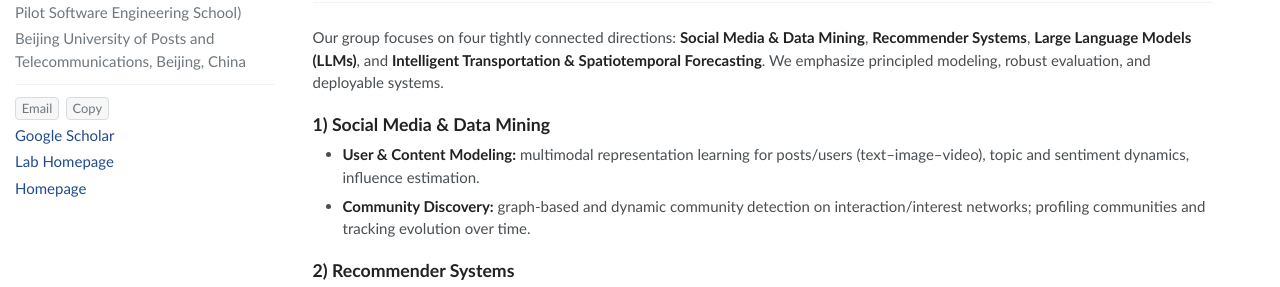
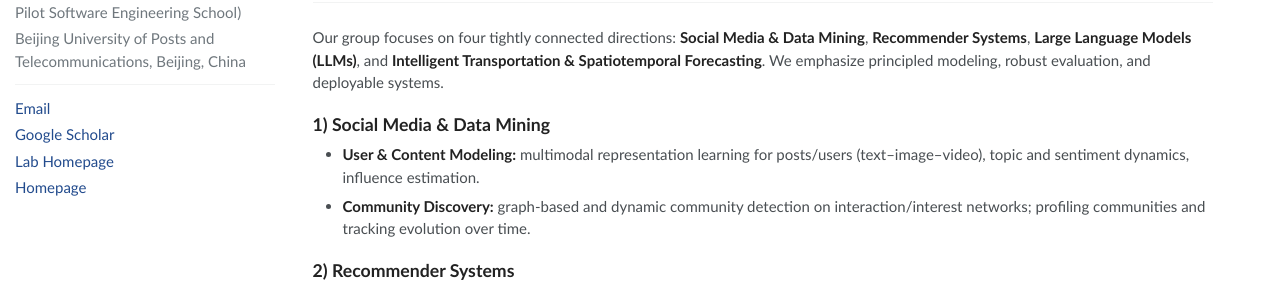
Before and after one commit to acdc-lab/jpchen, a Jekyll site: the page built from index.markdown, in a window 1280 px wide. Shown: the part 627-914 px from the top of the page. Built offline with Jekyll 4.4.1, drawn with Linux system fonts in a browser that asks for light colours.

Commit message:
Restore mailto email link

```diff
--- a/_layouts/default.html
+++ b/_layouts/default.html
@@ -30,10 +30,7 @@
           <li>Beijing University of Posts and Telecommunications, Beijing, China</li>
         </ul>
         <ul class="profile-links">
-          <li class="profile-contact">
-            <button class="email-action" type="button" aria-label="Open email client">Email</button>
-            <button class="copy-email" type="button" aria-label="Copy email address">Copy</button>
-          </li>
+          <li><a href="mailto:jpchen@bupt.edu.cn">Email</a></li>
           <li><a href="https://scholar.google.com/citations?user={{ site.google_scholar_id }}" target="_blank" rel="noopener">Google Scholar</a></li>
           <li><a href="https://acdc-lab.github.io" target="_blank">Lab Homepage</a></li>
           <li><a href="{{ "/" | relative_url }}">Homepage</a></li>
@@ -69,28 +66,6 @@
     const next= cur==='dark' ? 'light' : cur==='light' ? 'auto' : 'dark';
     localStorage.setItem(key,next); apply(next);
   });
-  const decodeEmailPart=(value)=>value.replace(/[a-z]/gi,(char)=>{
-    const base=char<='Z' ? 65 : 97;
-    return String.fromCharCode(((char.charCodeAt(0)-base+13)%26)+base);
-  });
-  const emailAddress=[decodeEmailPart('wcpura'), decodeEmailPart('ohcg.rqh.pa')].join('@');
-  document.querySelectorAll('.email-action').forEach((emailBtn)=>{
-    emailBtn.addEventListener('click', ()=>{
-      window.location.href='mailto:'+emailAddress;
-    });
-  });
-  document.querySelectorAll('.copy-email').forEach((copyBtn)=>{
-    const original=copyBtn.textContent;
-    copyBtn.addEventListener('click', async ()=>{
-      try{
-        await navigator.clipboard.writeText(emailAddress);
-        copyBtn.textContent='Copied';
-      }catch(_){
-        window.prompt('Copy email address:', emailAddress);
-      }
-      setTimeout(()=>{copyBtn.textContent=original},1600);
-    });
-  });
 </script>
 </body>
 </html>
--- a/assets/css/main.css
+++ b/assets/css/main.css
@@ -179,30 +179,6 @@
   padding-top:.55em;
   border-top:1px solid var(--border);
 }
-.profile-contact{
-  display:flex;
-  align-items:center;
-  gap:.45em;
-  flex-wrap:wrap;
-}
-.email-action,
-.copy-email{
-  padding:.1em .45em;
-  border:1px solid var(--rule);
-  border-radius:4px;
-  background:var(--soft);
-  color:var(--muted);
-  font:inherit;
-  font-size:.86em;
-  line-height:1.45;
-  cursor:pointer;
-}
-.email-action:hover,
-.copy-email:hover{
-  color:var(--heading);
-  border-color:var(--muted);
-}
-
 .page{
   min-width:0;
   max-width:920px;
```
Also changed, not shown: 8 other files.
